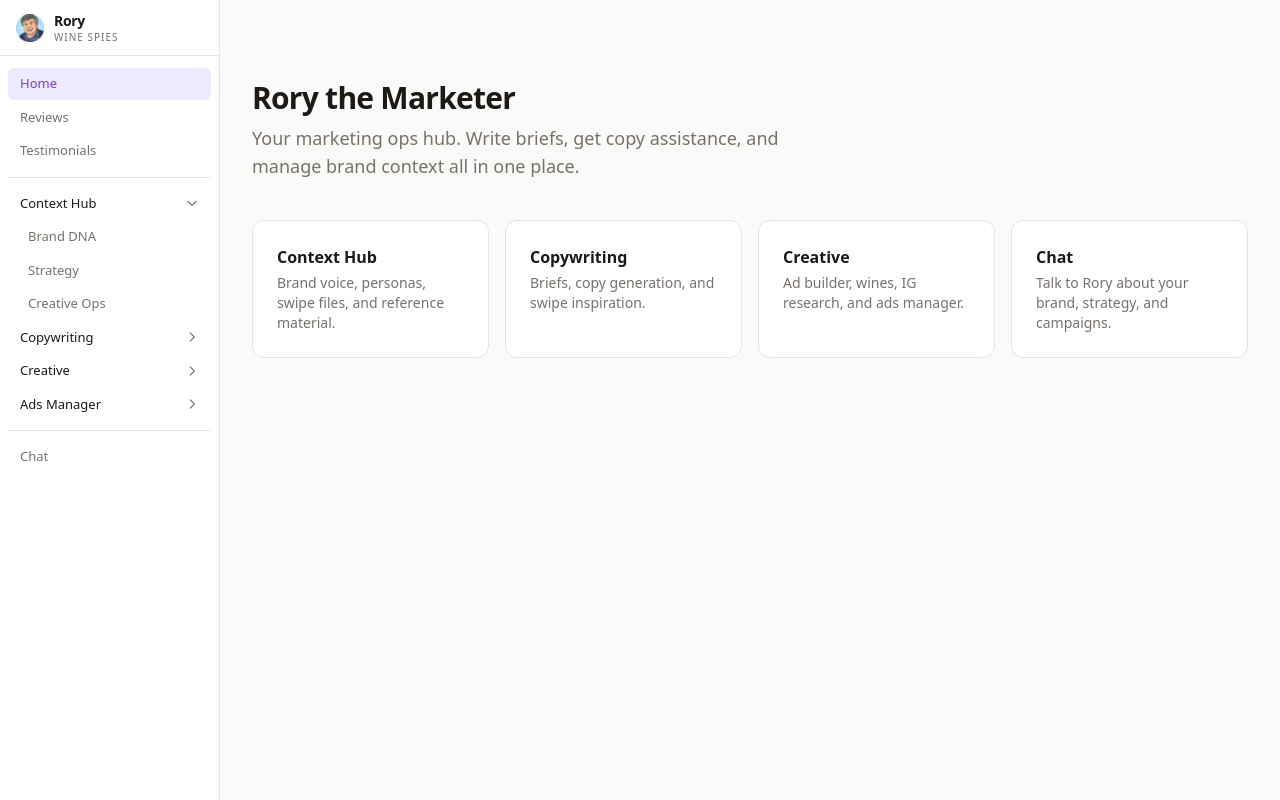
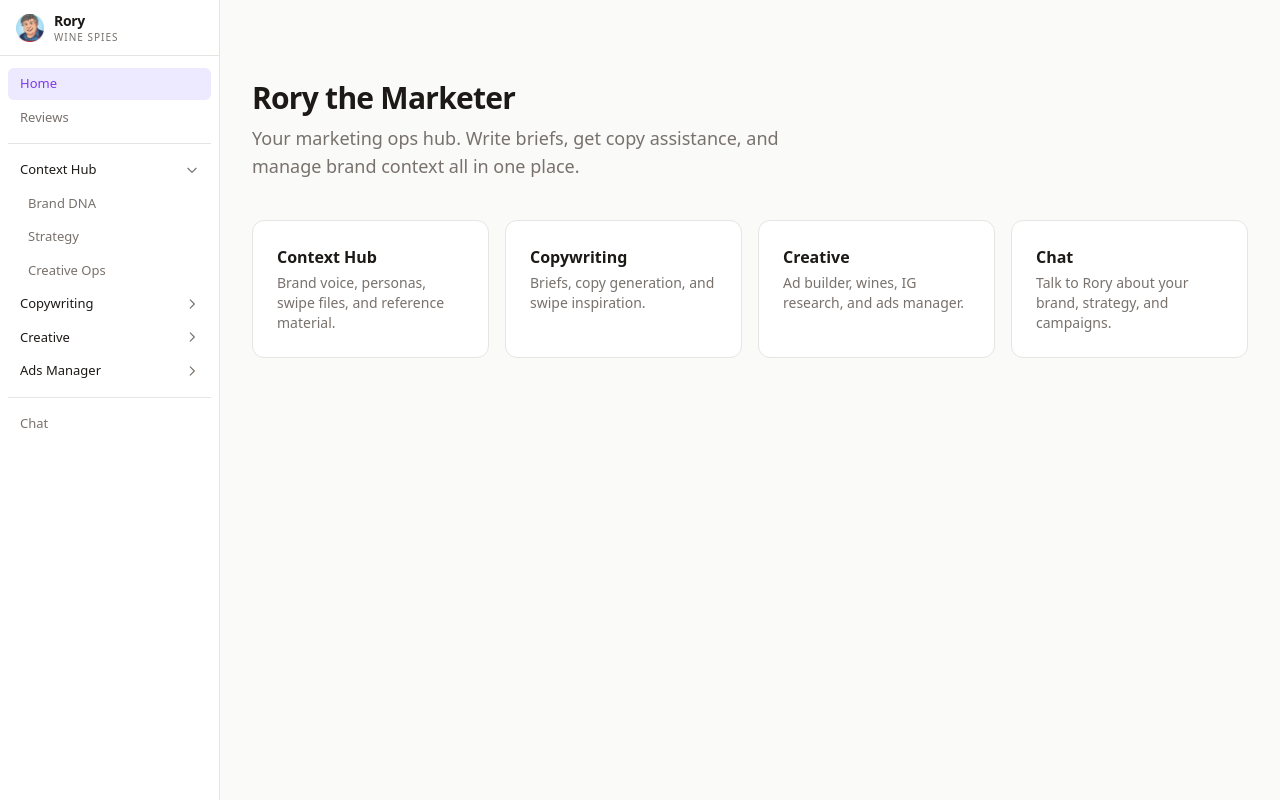
Before and after one commit to winespies-labs/RoryTheMarketer, a Next.js app: page / in a window 1280 px wide. Built offline with nearby package versions, Linux system fonts and the light colour scheme.

Commit message:
feat: remove Testimonials nav link (merged into Reviews)

```diff
--- a/app/components/AppSidebar.tsx
+++ b/app/components/AppSidebar.tsx
@@ -66,7 +66,6 @@ const NAV_GROUPS: NavGroup[] = [
 const TOP_LINKS: NavItem[] = [
   { label: "Home", href: "/" },
   { label: "Reviews", href: "/reviews" },
-  { label: "Testimonials", href: "/testimonials" },
 ];
 
 const BOTTOM_LINKS: NavItem[] = [
```
